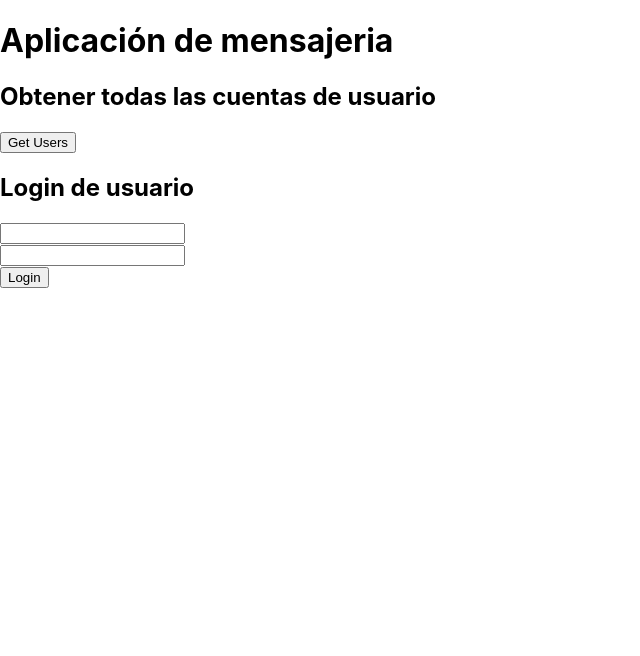
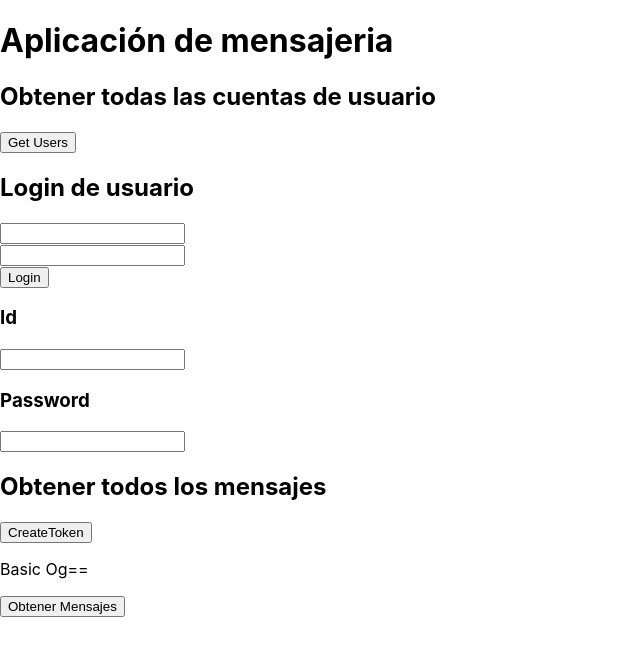
Before and after one commit to alfonsoporto22/frontend-chat, a React (Create React App) app: page / in a window 1280 px wide. Shown: the top 656 px of the page, without its empty margins (0-640 px from the left). Built offline with nearby package versions, Linux system fonts and the light colour scheme.

Commit message:
Obtain messages

```diff
--- a/src/App.js
+++ b/src/App.js
@@ -8,12 +8,26 @@ function App() {
   const [id, setId] = useState("");
   const [password, setPassword] = useState("");
 
+  function changeId(event) {
+    setId(event.target.value);
+}
+
+function changePassword(event) {
+    setPassword(event.target.value);
+}
+
+
   return (
     <div>
       <h1>Aplicación de mensajeria</h1>
-      <GetLogin/>
+      <GetLogin />
       <Login />
-      <Messages />
+
+      <h3>Id</h3>
+      <input type="text" value={id} onChange={changeId} /><br />
+      <h3>Password</h3>
+      <input type="text" value={password} onChange={changePassword} /><br />
+      <Messages id={id} password={password} />
     </div>
   );
 }
--- a/src/components/Messages/Messages.jsx
+++ b/src/components/Messages/Messages.jsx
@@ -1,10 +1,66 @@
 import { useEffect, useState, useRef } from 'react';
 
-function Messages({  }) {
+function Messages({ id, password }) {
 
+    const [token, setToken] = useState("");
+    const [messages, setMessages] = useState("");
+    const host = "https://web-develop-react-express-chat.herokuapp.com"
+
+    function authToken(id, password) {
+
+        // En autenticación Basic, usuario y contraseña se separan con ':'
+        const authToken = `${id}:${password}`;
+        // Y se codifican en Base64
+        const base64token = btoa(authToken);
+        return `Basic ${base64token}`;
+    }
+
+    /*
+    useEffect que solo se ejecutará una vez porque metemos un array vacio
+    */
+    useEffect(
+
+        () => {
+            /**useInterval:primer parametro será una función que queramos que se ejecute
+             * en el tiempo que queramos
+             */
+            setInterval(createToken(), 1000)
+        },
+        []
+
+    )
+
+    function createToken() {
+        setToken(authToken(id, password));
+    }
+
+    async function authGet(url, token) {
+        const response = await fetch(
+            url,
+            {
+                headers: {
+                    Authorization: token
+                }
+            }
+        );
+        const data = await response.json();
+        return data;
+    }
+    function getMessages() {
+        const token = authToken(id, password);
+        authGet(host + "/messages/", token).then(
+            data => setMessages(JSON.stringify(data))
+        )
+
+    }
 
     return (
         <>
+            <h2>Obtener todos los mensajes</h2>
+            <button onClick={createToken}>CreateToken</button>
+            <p>{token}</p>
+            <button onClick={getMessages}>Obtener Mensajes</button>
+            <p>{messages}</p>
         </>
     );
 
```
